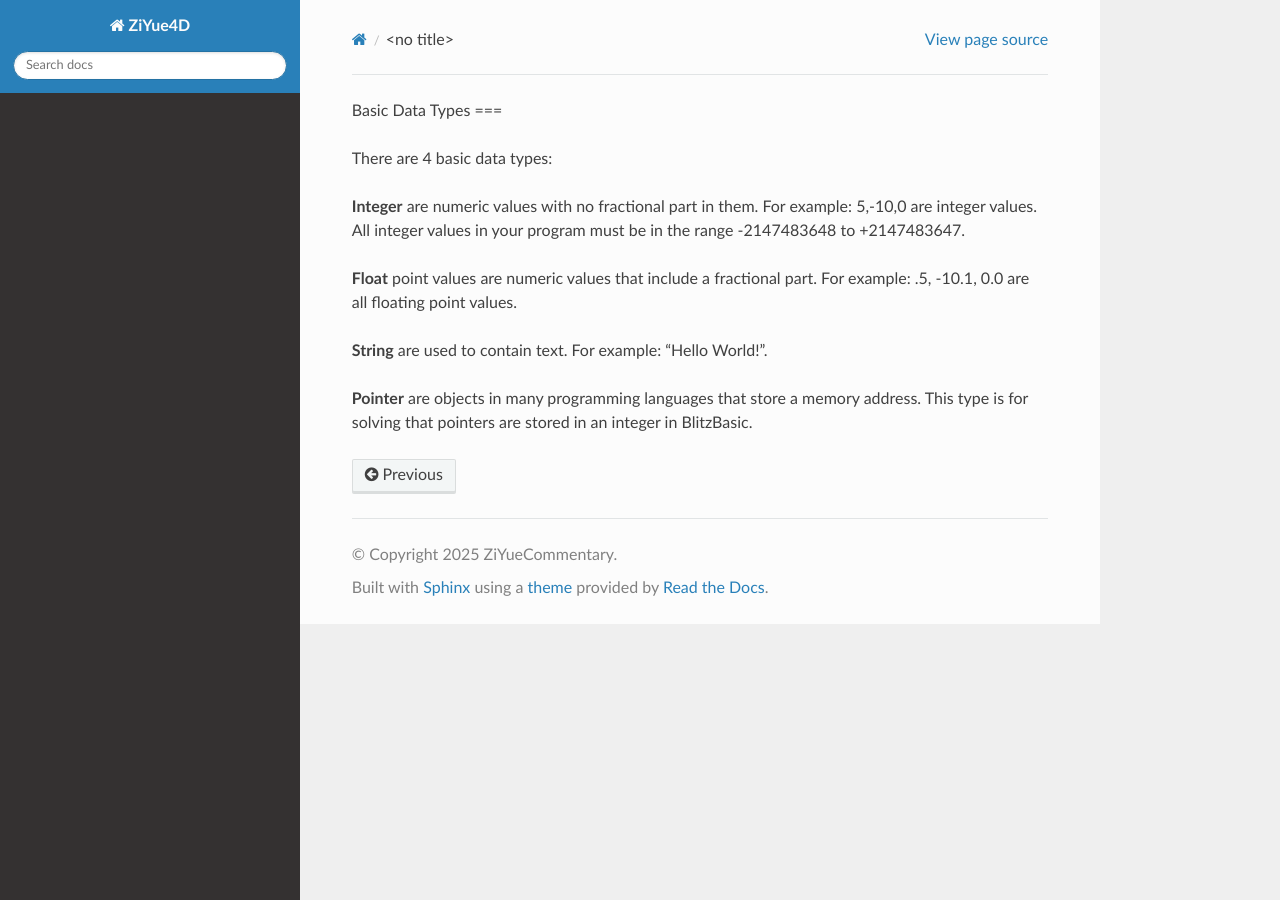
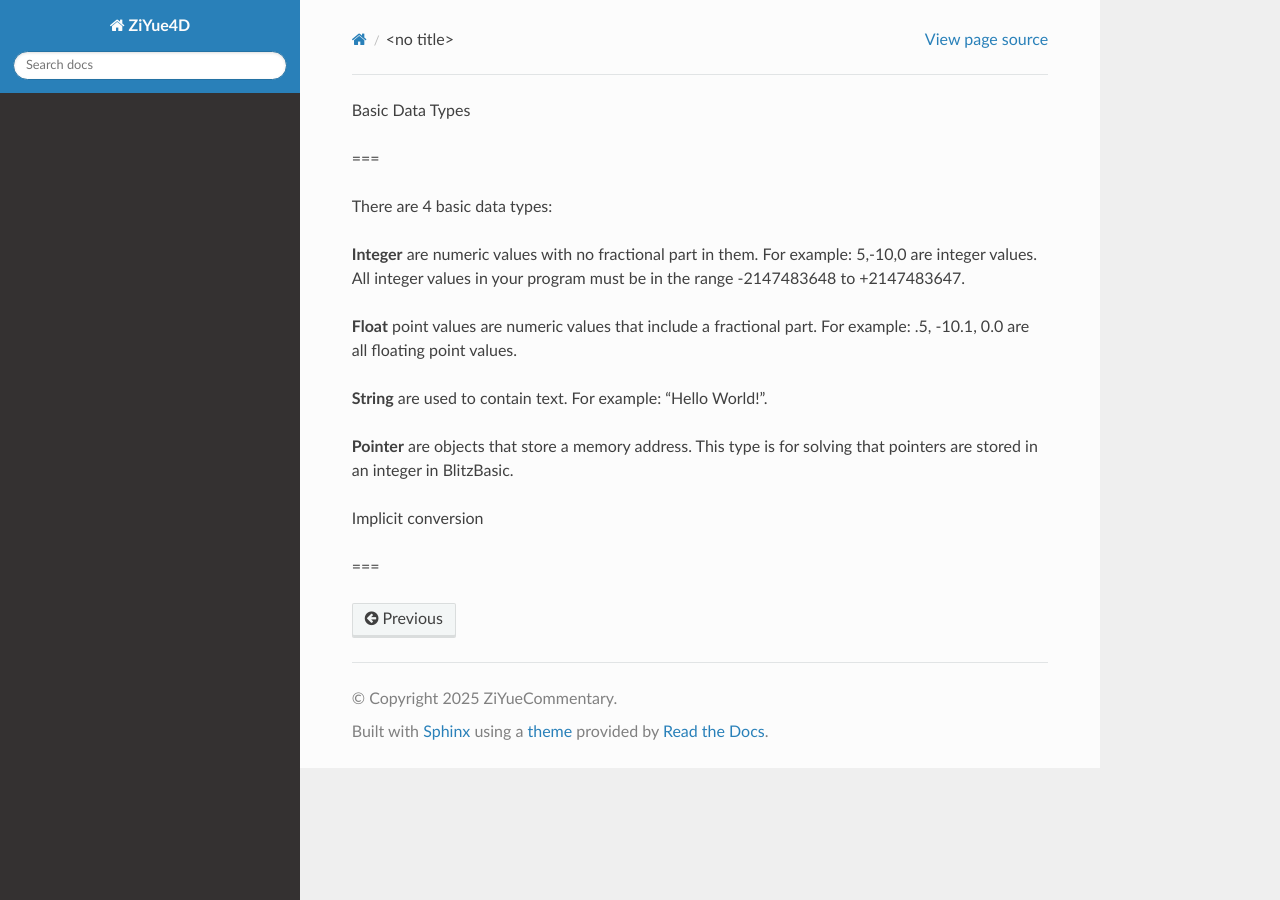
Before and after one commit to ZiYueCommentary/ziyue4d-docs, a Sphinx documentation site: the page built from docs/source/api.rst, in a window 1280 px wide. Built offline with Sphinx 7.4.7 and the Read the Docs theme 3.1.0, drawn with Linux system fonts in a browser that asks for light colours.

```diff
--- a/docs/source/api.rst
+++ b/docs/source/api.rst
@@ -1,9 +1,17 @@
 Basic Data Types
+
 ===
 
 There are 4 basic data types:
 
 - **Integer** are numeric values with no fractional part in them. For example: 5,-10,0 are integer values. All integer values in your program must be in the range -2147483648 to +2147483647.
+
 - **Float** point values are numeric values that include a fractional part. For example: .5, -10.1, 0.0 are all floating point values.
+
 - **String** are used to contain text. For example: "Hello World!".
-- **Pointer** are objects in many programming languages that store a memory address. This type is for solving that pointers are stored in an integer in BlitzBasic.
+
+- **Pointer** are objects that store a memory address. This type is for solving that pointers are stored in an integer in BlitzBasic.
+
+Implicit conversion
+
+===
```
